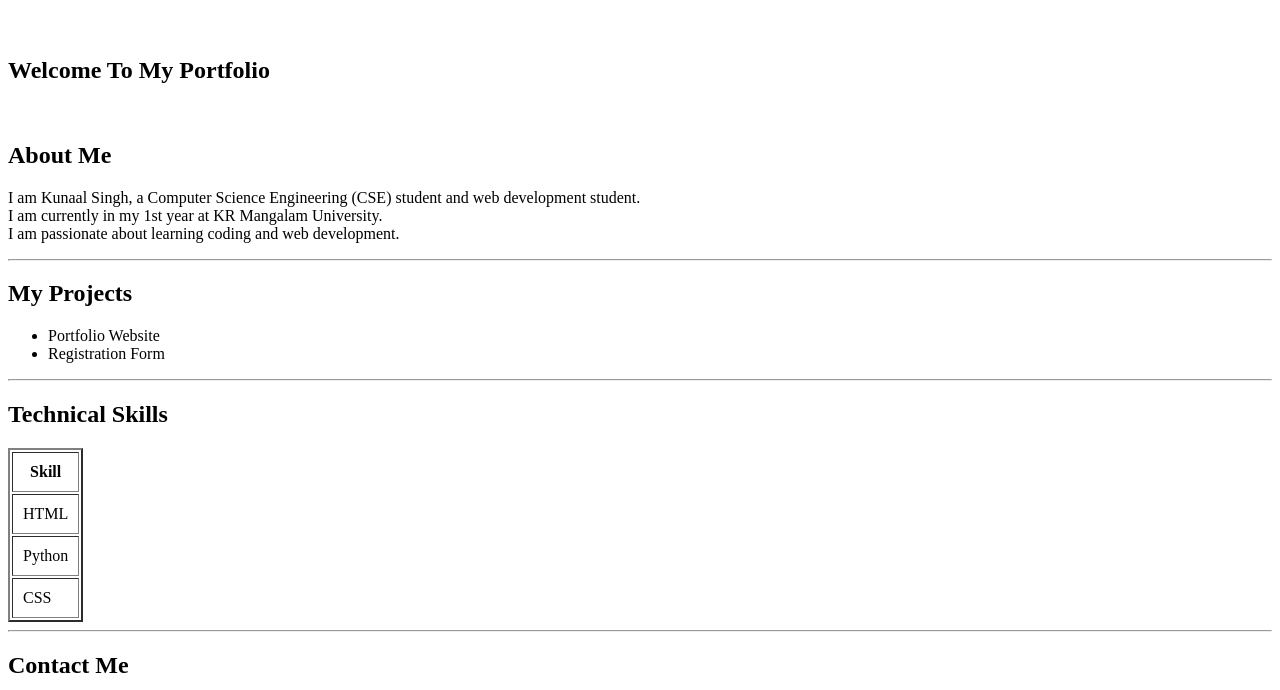
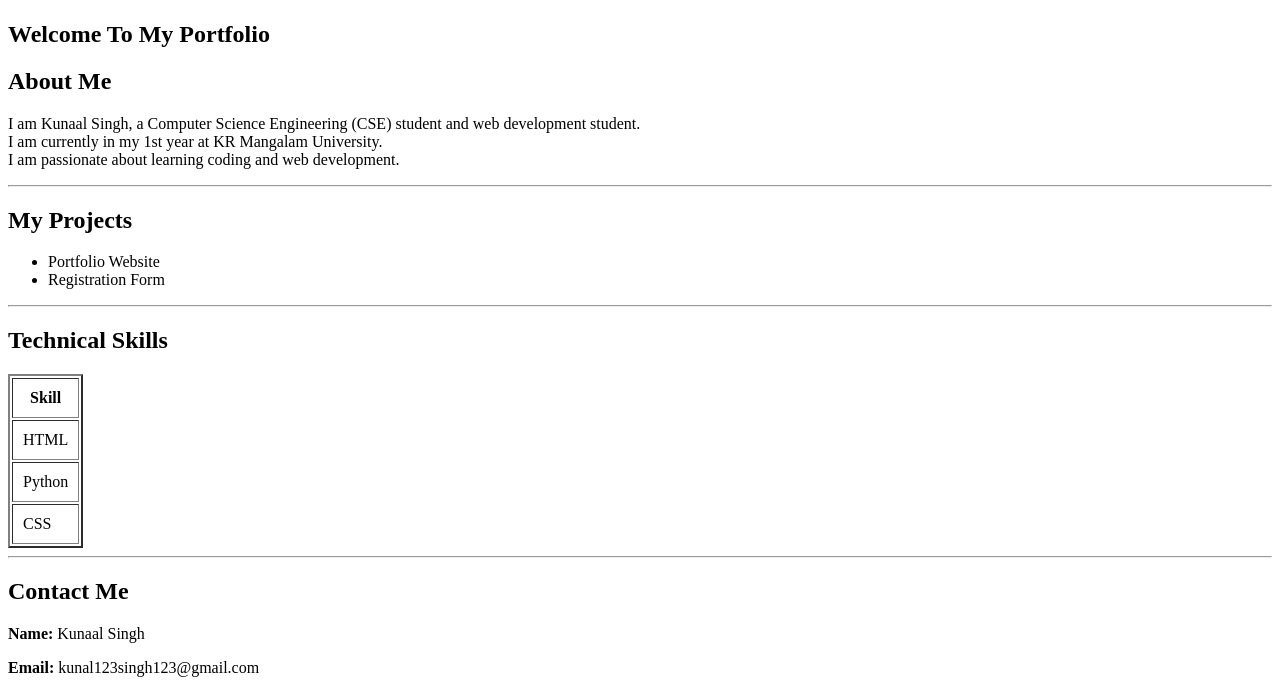
Before and after one commit to kunaal1007/Portfolio-Krmu, a plain HTML site: page index.html in a window 1280 px wide. Shown: the part 243-933 px from the top of the page. Drawn offline with Linux system fonts and the light colour scheme.

Commit message:
index.html

```diff
--- a/index.html
+++ b/index.html
@@ -5,52 +5,62 @@
 <head>
     <meta charset="UTF-8">
     <meta name="viewport" content="width=device-width, initial-scale=1.0">
-    <title>Document</title>
+    <title>Kunaal Singh Portfolio</title>
 </head>
+
 <body>
+
+    <header>
         <h1>KUNAAL SINGH</h1>
         <hr>
         <img src="my image1.jpg" alt="Kunaal Singh Photo" width="150">
-    <br><br>
+    </header>
 
-<br>
+    <main>
+        <section>
             <h2>Welcome To My Portfolio</h2>
-</br>
+        </section>
+
+        <section id="about">
             <h2>About Me</h2>
             <p>
                 I am Kunaal Singh, a Computer Science Engineering (CSE) student and web development student.<br>
                 I am currently in my 1st year at KR Mangalam University.<br>
                 I am passionate about learning coding and web development.
             </p>
+        </section>
 
         <hr>
 
+        <section id="projects">
             <h2>My Projects</h2>
             <ul>
                 <li>Portfolio Website</li>
                 <li>Registration Form</li>
             </ul>
+        </section>
 
         <hr>
 
+        <section id="skills">
             <h2>Technical Skills</h2>
             <table border="2" cellpadding="10">
+                <thead>
                     <tr>
                         <th>Skill</th>
                     </tr>
-        <tr>
-            <td>HTML</td>
-        </tr>
-        <tr>
-            <td>Python</td>
-        </tr>
-        <tr>
-            <td>CSS</td>
-        </tr>
+                </thead>
+                <tbody>
+                    <tr><td>HTML</td></tr>
+                    <tr><td>Python</td></tr>
+                    <tr><td>CSS</td></tr>
+                </tbody>
             </table>
+        </section>
 
         <hr>
 
+        <section id="contact">
             <h2>Contact Me</h2>
             <p><strong>Name:</strong> Kunaal Singh</p>
             <p><strong>Email:</strong> kunal123singh123@gmail.com</p>
@@ -64,9 +74,14 @@
 
                 <input type="submit" value="Send Message">
             </form>
+        </section>
 
+    </main>
+
+    <footer>
         <hr>
+        <p>Thank you for visiting my portfolio!</p>
+    </footer>
 
-    <p>Thank you for visiting my portfolio!</p>
 </body>
 </html>
```
Lines whose indentation alone changed are shown as unchanged.
